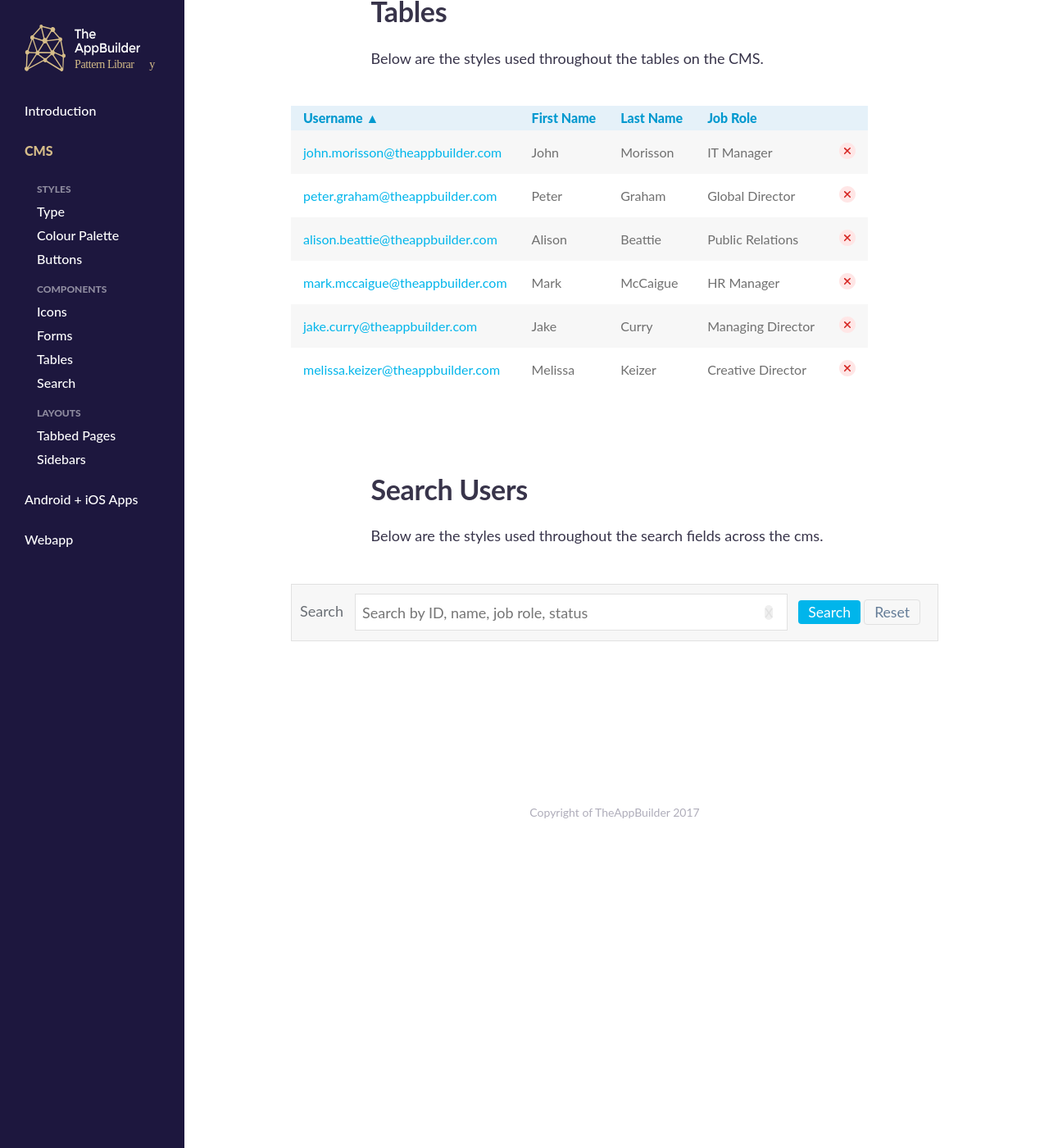
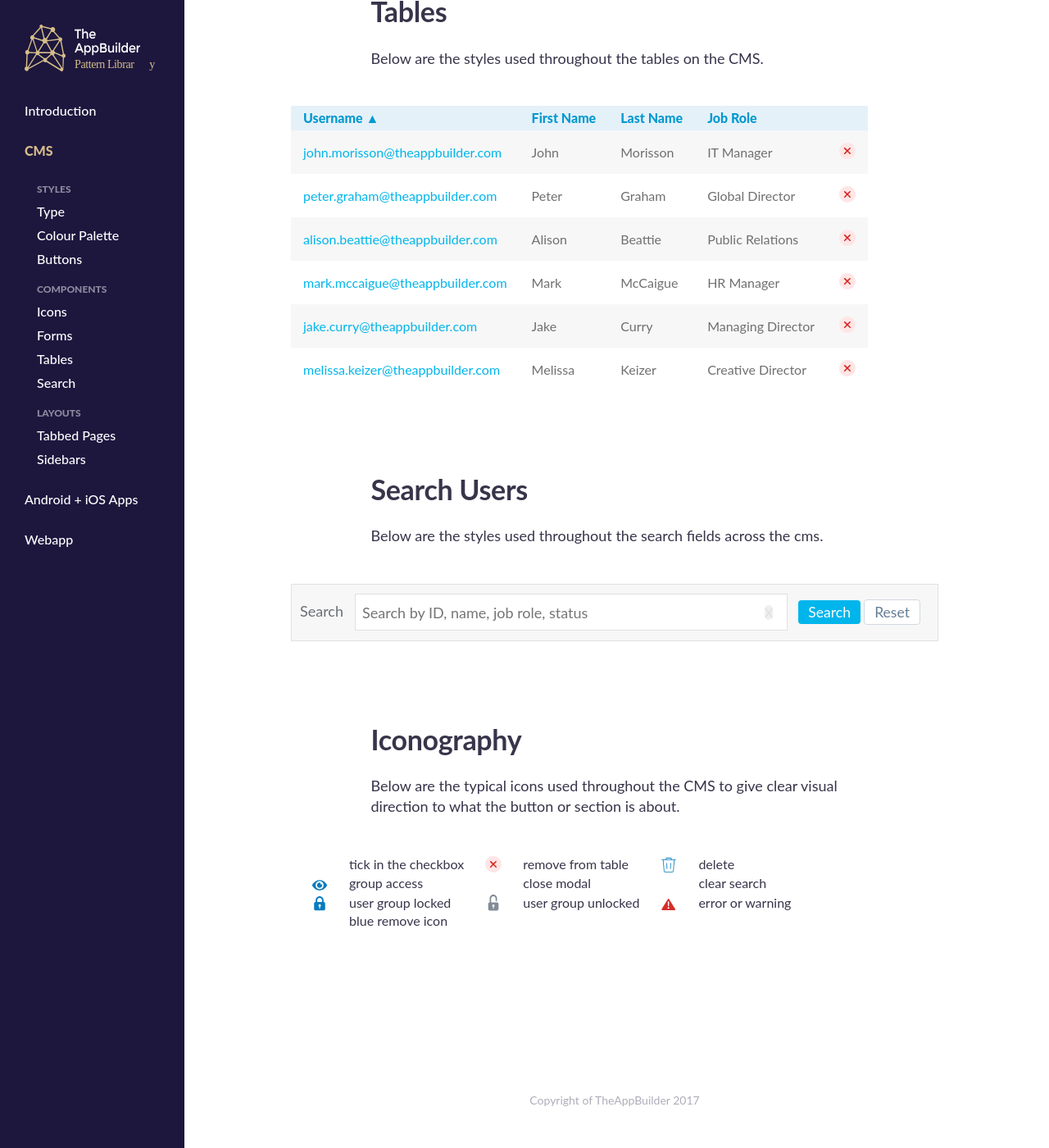
Before and after one commit to TheAppBuilderTeam/tab-pattern-library, a Jekyll site: the page built from cms/index.md, in a window 1280 px wide and 1400 px high, scrolled down 3625 px. Shown: the whole window at 82% size. Built offline with Jekyll 4.4.1, drawn with Linux system fonts in a browser that asks for light colours; some web fonts are replaced; our own code applies the rules of GitHub Pages for plain Markdown files.

Commit message:
started ionography table and added all the icons to the file directory

```diff
--- a/_sass/_mixins.scss
+++ b/_sass/_mixins.scss
@@ -43,3 +43,14 @@
 @mixin fadeAnimation{
 	transition: all 0.3s ease 0s;
 }
+
+
+@mixin buttonPrimaryHover{
+
+	color: $white;
+	background: $buttonPrimary;
+	border: $buttonPrimary;
+	&:hover{
+		background: darken($buttonPrimary, 5%);
+	}
+}
--- a/_sass/cms/_styles.scss
+++ b/_sass/cms/_styles.scss
@@ -169,7 +169,7 @@ input[type=text], input[type=password], input[type=email], input[type=tel], text
 
 /*Tables Section
 -----------------------------------------------------------------------------------------------------*/
-table{
+.table-allUsers table{
 	border-collapse: collapse;
 }
 
@@ -197,17 +197,17 @@ padding-left: 15px;
 
 
 
-tr{
+.table-allUsers tr{
 
 		color: #707070;
 }
 
-tr:nth-child(even) {
+.table-allUsers tr:nth-child(even) {
     background-color: #F7F7F7;
 
 }
 
-table th{
+.table-allUsers th{
 	background-color:rgba(6, 123, 190, 0.10);
 	color: #0099cf;
 	text-align: left;
@@ -216,11 +216,11 @@ table th{
 
 }
 
-td, th{
+.table-allUsers td, th{
 padding: 15px;
 }
 
-th{
+.table-allUsers th{
   padding-top: 5px;
 	padding-bottom: 5px;
 }
@@ -234,6 +234,7 @@ background: #F7F7F7;
 border: 1px solid #E1E1E1;
 padding-top: 10px;
 padding-bottom: 10px;
+position: relative;
 
 
 }
@@ -277,10 +278,7 @@ outline: 0;
 
 
 
-
 .searchUsers--submitButton{
-	color: #ffffff;
-	background: #00B5EB;
 	border-radius: 4px;
 	border: none;
 	vertical-align: middle;
@@ -292,14 +290,12 @@ outline: 0;
 	outline: 0;
 	position: relative;
 	right: 20px;
-
+	@include buttonPrimaryHover;
 }
 
 
+
 .searchUsers--resetButton{
-	color: #657D98;
-	background: #F7F7F7;
-	border: 1px solid #E1E1E1;
 	border-radius: 4px;
 	vertical-align: middle;
 	padding-left: 12px;
@@ -311,4 +307,124 @@ outline: 0;
 	position: relative;
 	right: 20px;
 
+	color: $buttonSecondaryText;
+	background: $white;
+	border: 1px solid $buttonSecondary;
+	&:hover{
+		background: darken($white, 3%);
+	}
+
 }
+
+
+/*Search and Select Users
+-----------------------------------------------------------------------------------------------------*/
+
+.searchSelectGroups--block input[type="text"]{
+	 padding: 10px;
+	 width: 60%;
+	 height: 40px;
+	 border-radius: 4px 0 0 4px;
+	 outline: 0;
+
+}
+
+.searchSelectGroups--block input[type="text"]:not([value=""]) + button{
+	@include buttonPrimaryHover;
+
+}
+
+
+
+.searchSelectGroups--addButton{
+	 height: 40px;
+	 padding: 4px;
+	 border-left: none;
+	 border-radius: 0px 4px 4px 0px;
+	 cursor: pointer;
+	 vertical-align: middle;
+	 width: 10%;
+	 background: #D2D9E1;
+	 color: #ffffff;
+	 position: relative;
+	 right: 5px;
+	 outline: 0;
+
+}
+
+
+/*Iconograhy
+-----------------------------------------------------------------------------------------------------*/
+
+
+.iconography--block tr{
+	padding-top: 25px;
+
+
+}
+
+
+
+
+.iconography--block td:nth-child(odd){
+width: 70px;
+vertical-align: middle;
+
+}
+
+
+
+.iconograhy--icons{
+height: 20px;
+vertical-align: middle;
+
+}
+
+
+
+
+.greenTick{
+	height: 13px;
+
+
+}
+
+
+.deleteTrashCan{
+	height: 18px;
+
+}
+
+
+.eyeIcon{
+	height: 13px;
+
+}
+
+
+.userSearchClearIcon{
+	height: 18px;
+
+}
+
+.clearSearch{
+	height: 12px;
+
+}
+
+.locked{
+
+height: 18px;
+
+}
+
+
+.warningIcon{
+	height: 14px;
+
+}
+
+.remove-blue{
+	height:12px;
+
+}
--- a/cms/index.md
+++ b/cms/index.md
@@ -463,25 +463,224 @@ Below are the styles used throughout the search fields across the cms.
 
 <div class="main__content__block padding__100">
 
-	<div class="searchUsers__block width__100">
+		<div class="searchUsers__block width__100">
 
 
-	<form>
+		<form>
 
-	<label class="searchUsers--label" for="search">Search</label>
+		<label class="searchUsers--label" for="search">Search</label>
 
-	<input class="searchUsers--searchBox" name="Search" placeholder="Search by ID, name, job role, status" type="text">
+		<input class="searchUsers--searchBox" name="Search" placeholder="Search by ID, name, job role, status" type="text">
 
-	<button class="searchUsers--closeIcon" type="reset">X</button>
+		<button class="searchUsers--closeIcon" type="reset">X</button>
 
-	<input class="searchUsers--submitButton" value="Search" type="submit">
+		<input class="searchUsers--submitButton" value="Search" type="submit">
 
-	<input class="searchUsers--resetButton" value="Reset" type="button">
+		<input class="searchUsers--resetButton" value="Reset" type="button">
 
-	</form>
+		</form>
+
+
+		</div><!--end of searchUsers__block div-->
+
+	</div><!--en of main__content__block div-->
+
+
+<!--Search and Select Groups------------------------------------------------------------------------------------------------------------------------------------------------
+
+### Search and Select groups
+
+<div class="main__content__block padding__100">
+
+<form class="searchSelectGroups--block">
+  <input class="searchSelectGroups--input" type="text" placeholder="Search for Groups" name="search" onkeyup="this.setAttribute('value', this.value);" value="">
+  <button class="searchSelectGroups--addButton" type="submit">Add</button>
+</form>
+
+</div>
+
+---------------------------------------------------------------------------------------------------------------------------------------------------------------------------->
+
+## Iconography
+
+Below are the typical icons used throughout the CMS to give clear visual direction to what the button or section is about.
+
+<div class="main__content__block padding__100">
+
+
+
+	<div>
+
+
+		<table class="iconography--block">
+
+			<tr>
+
+						<td>
+
+							<img class="iconograhy--icons greenTick" src="../assets/images/greenTick.svg"/>
+
+						</td>
+
+						<td>
+
+							tick in the checkbox
+
+						</td>
+
+
+						<td>
+
+							<img class="iconograhy--icons" src="../assets/images/tableRedRemove.svg"/>
+
+						</td>
+
+						<td>
+
+							remove from table
+
+						</td>
+
+						<td>
+
+							<img class="iconograhy--icons deleteTrashCan" src="../assets/images/deleteTrashCan.svg"/>
+
+						</td>
+
+						<td>
+
+						delete
+
+						</td>
+
+
+			</tr>
+
+<!--end of first table row-->
+
+			<tr>
+
+
+					<td>
+
+						<img class="iconograhy--icons eyeIcon" src="../assets/images/eyeIcon.svg"/>
+
+					</td>
+
+					<td>
+
+						group access
+
+					</td>
+
+					<td>
+
+						<img class="iconograhy--icons userSearchClearIcon" src="../assets/images/userSearchClearIcon.svg"/>
+
+					</td>
+
+					<td>
+
+						close modal
+
+					</td>
+
+
+					<td>
+
+						<img class="iconograhy--icons clearSearch" src="../assets/images/clearSearch.svg"/>
+
+					</td>
+
+					<td>
+
+						clear search
+
+					</td>
+
+
+			</tr>
+
+<!--end of second table row-->
+
+			<tr>
+
+			<td>
+
+				<img class="iconograhy--icons locked" src="../assets/images/locked.svg"/>
+
+			</td>
+
+			<td>
+
+				user group locked
+
+			</td>
+
+
+			<td>
+
+				<img class="iconograhy--icons" src="../assets/images/unlocked.svg"/>
+
+			</td>
+
+			<td>
+
+				user group unlocked
+
+			</td>
+
+			<td>
+
+				<img class="iconograhy--icons warningIcon " src="../assets/images/warningIcon.svg"/>
+
+			</td>
+
+			<td>
+
+				error or warning
+
+			</td>
+
+
+			</tr>
+
+<!--end of third table row-->
+
+
+<!--end of fourth table row-->
+
+<tr>
+
+
+
+
+		<td>
+
+			<img class="iconograhy--icons remove-blue" src="../assets/images/remove-blue.svg"/>
+
+		</td>
+
+		<td>
+
+			blue remove icon
+
+		</td>
+
+
+</tr>
+
+<!--end of fith table row-->
+
+		</table>
 
 
 
 
 
-	</div><!--end of searchUsers__block div-->
+
+
+
+
+
+	</div><!--end of iconography--block div-->
```
Also changed, not shown: assets/images/clearSearch.svg (added), assets/images/deleteTrashCan.svg (added), assets/images/eyeIcon.svg (added), assets/images/greenTick.svg (added), assets/images/locked.svg (added), assets/images/modalClose.svg (added), assets/images/removeIcon.svg (added), assets/images/tagRemoveBlue.svg (added), assets/images/tagRemoveRed.svg (added), assets/images/unlocked.svg (added), assets/images/userSearchClearIcon.svg (added), assets/images/warningIcon.svg (added), assets/images/whiteTick.svg (added).
